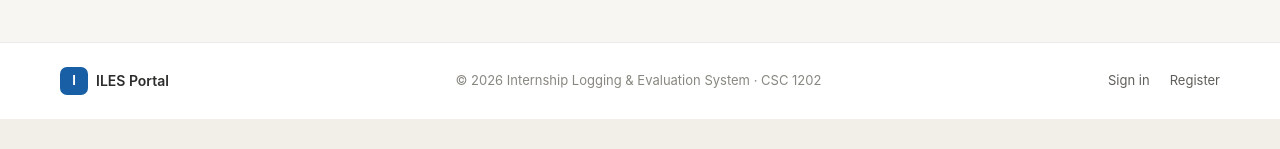
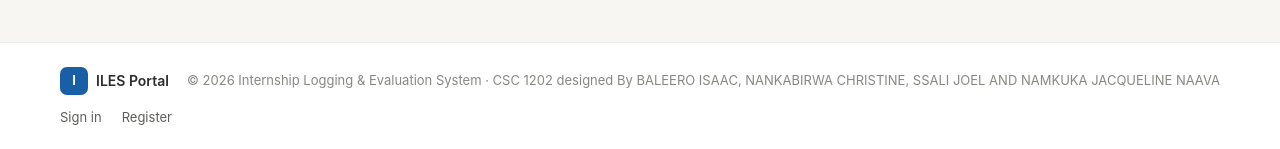
Before and after one commit to christineprettynankabirwa-star/ILES, a React (Create React App) app in the folder frontend/: page / in a window 1280 px wide. Shown: the part 3035-3184 px from the top of the page. Before the commit the page ends 3154 px from the top, so only its background shows below. Built offline with nearby package versions, Linux system fonts and the light colour scheme; no server answers.

Commit message:
footer update

```diff
--- a/frontend/src/pages/LandingPage.js
+++ b/frontend/src/pages/LandingPage.js
@@ -284,7 +284,7 @@ export default function Home() {
           <span style={{ fontWeight: 600, fontSize: 14, color: '#2C2C2A' }}>ILES Portal</span>
         </div>
         <p style={{ fontSize: 13, color: '#888780', margin: 0 }}>
-          © {new Date().getFullYear()} Internship Logging & Evaluation System · CSC 1202
+          © {new Date().getFullYear()} Internship Logging & Evaluation System · CSC 1202 designed By BALEERO ISAAC, NANKABIRWA CHRISTINE, SSALI JOEL AND NAMKUKA JACQUELINE NAAVA
         </p>
         <div style={{ display: 'flex', gap: 20 }}>
           <Link to="/login" style={{ fontSize: 13, color: '#5F5E5A', textDecoration: 'none' }}>Sign in</Link>
```
